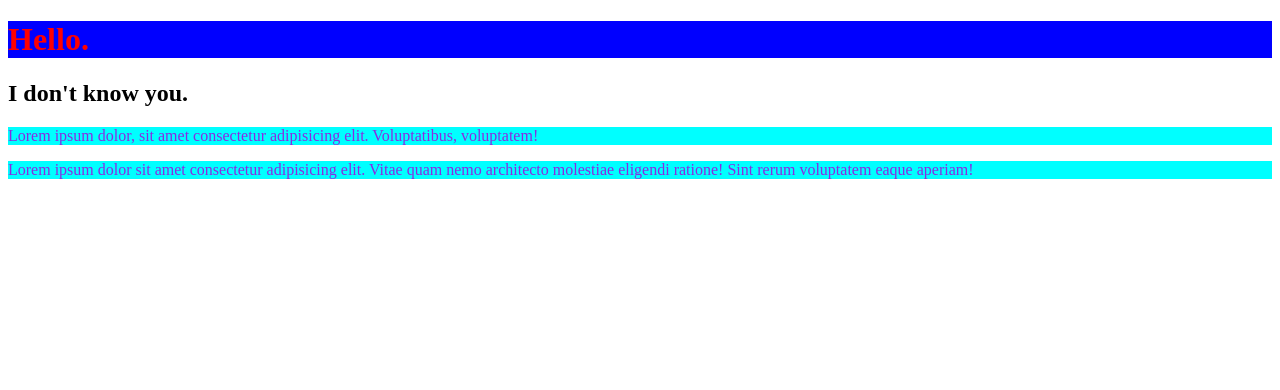
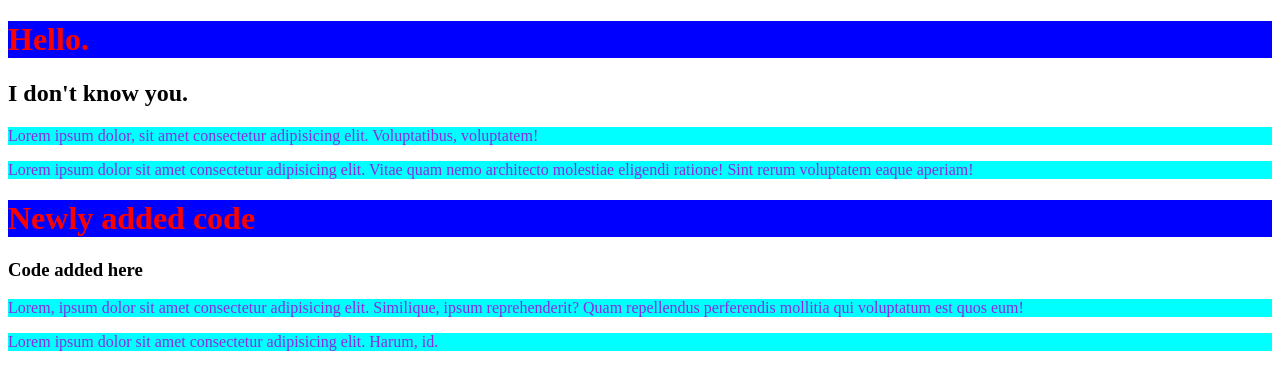
Before and after one commit to mohtadahmed/test-site-repo, a plain HTML site: page index.html in a window 1280 px wide. Drawn offline with Linux system fonts and the light colour scheme.

Commit message:
code change

```diff
--- a/index.html
+++ b/index.html
@@ -12,5 +12,15 @@
     <h2>I don't know you.</h2>
     <p>Lorem ipsum dolor, sit amet consectetur adipisicing elit. Voluptatibus, voluptatem!</p>
     <p>Lorem ipsum dolor sit amet consectetur adipisicing elit. Vitae quam nemo architecto molestiae eligendi ratione! Sint rerum voluptatem eaque aperiam!</p>
+
+
+    <h1>Newly added code</h1>
+    <h3>Code added here</h3>
+    <p>Lorem, ipsum dolor sit amet consectetur adipisicing elit. Similique, ipsum reprehenderit? Quam repellendus perferendis mollitia qui voluptatum est quos eum!</p>
+
+
+
+    <p>Lorem ipsum dolor sit amet consectetur adipisicing elit. Harum, id.</p>
+
 </body>
 </html>
```
